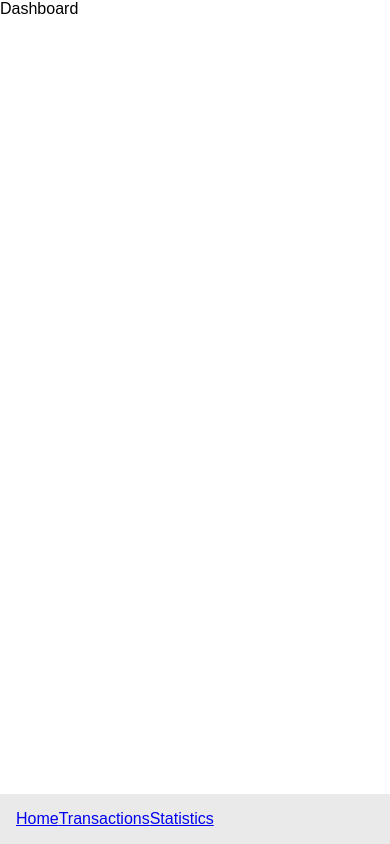
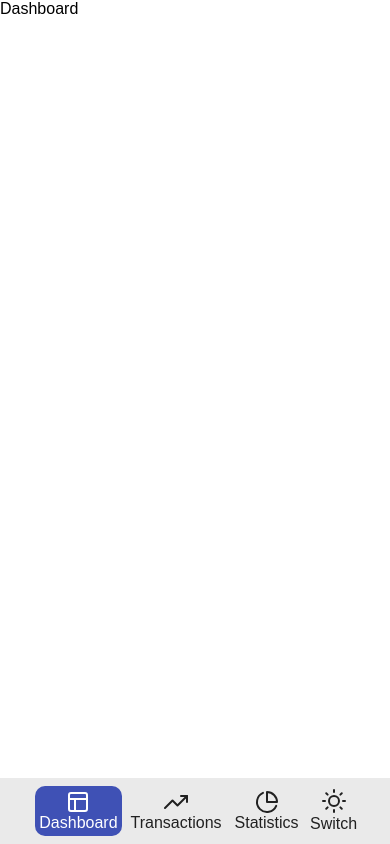
Before and after one commit to alexanderivanov2/budget-app, a React (Vite) app: page / in a window 390 px wide. Built offline with nearby package versions, Linux system fonts and the light colour scheme.

Commit message:
implement initial design for mobile nav menu

```diff
--- /dev/null
+++ b/src/components/mobileMenu/MobileMenu.module.scss
@@ -0,0 +1,33 @@
+.mobile-menu {
+    position: fixed;
+    display: flex;
+    justify-content: center;
+    align-items: center;
+    width: 100%;
+    padding: .5rem 0;
+    bottom: 0;
+    background-color: var(--color-surface);
+
+    .mobile-nav {
+        display: flex;
+        justify-content: center;
+        align-items: center;
+        gap: 5px;
+
+        .mobile-nav-item {
+            display: flex;
+            flex-direction: column;
+            justify-content: center;
+            align-items: center;
+            text-decoration: none;
+            color: var(--color-text-primary);
+            padding: .25rem;
+
+            &.active {
+                background-color: var(--color-primary);
+                color: var(--color-on-primary);
+                border-radius: 10px;
+            }
+        }
+    }
+}
--- a/src/components/mobileMenu/MobileMenu.tsx
+++ b/src/components/mobileMenu/MobileMenu.tsx
@@ -1,13 +1,46 @@
-import { Link } from "react-router-dom"
+import { Layout, PieChart, TrendingUp } from "react-feather";
+import { Link, useLocation } from "react-router-dom";
+import ThemeToggle from "../ui/ThemeToggle";
+import s from './MobileMenu.module.scss';
+
+const ICON_SIZE = 24;
+
+const MOBILE_NAV = [
+  {
+    to: '/',
+    title: 'Dashboard',
+    icon: <Layout size={ICON_SIZE} />
+  },
+  {
+    to: '/transactions',
+    title: 'Transactions',
+    icon: <TrendingUp size={ICON_SIZE} />
+  },
+  {
+    to: '/statistics',
+    title: 'Statistics',
+    icon: <PieChart size={ICON_SIZE} />
+  },
+]
 
 export const MobileMenu = () => {
+  const { pathname } = useLocation();
   return (
-    <div className="mobile-menu">
-      <nav>
-        <Link to="/">Home</Link>
-        <Link to="/transactions">Transactions</Link>
-        <Link to="/statistics">Statistics</Link>
+    <div className={s['mobile-menu']}>
+      <nav className={s['mobile-nav']}>
+        {MOBILE_NAV.map(({ to, title, icon }) => {
+          return (
+            <Link to={to} key={title} className={`${s['mobile-nav-item']} ${to === pathname ? s['active'] : ''}`}>
+              {icon}
+              <p className={s['mobile-nav-item-title']}>
+                {title}
+              </p>
+            </Link>)
+        })}
       </nav>
+      <div className="mobile-menu-theme-switch">
+        <ThemeToggle text="Switch"/>
+      </div>
     </div>
   )
 }
--- a/src/components/sidebar/Sidebar.module.scss
+++ b/src/components/sidebar/Sidebar.module.scss
@@ -2,7 +2,7 @@
     display: flex;
     flex-direction: column;
     background-color: var(--color-surface);
-    transition: max-width .35s ease-in-out, flex-basis .5s ease-out;
+    transition: max-width .3s ease-in-out, flex-basis .5s ease-in-out;
 
     .sidebar-title {
         text-align: center;
--- a/src/styles/_layout.scss
+++ b/src/styles/_layout.scss
@@ -40,13 +40,13 @@ body {
             min-height: 100vh;
         }
 
-        .mobile-menu {
-            position: fixed;
-            width: 100%;
-            padding: 1rem;
-            bottom: 0;
-            background-color: var(--color-surface);
-        }
+        // .mobile-menu {
+        //     position: fixed;
+        //     width: 100%;
+        //     padding: 1rem;
+        //     bottom: 0;
+        //     background-color: var(--color-surface);
+        // }
     }
 }
 
@@ -60,3 +60,20 @@ body {
         color: var(--color-text-primary);
     }
 }
+
+.mobile-menu-theme-switch {
+    .theme-switch {
+        width: 100%;
+        background-color: transparent;
+        border: none;
+        color: var(--color-text-primary);
+        padding: 0;
+        margin-left: 5px;
+
+        &-text {
+            line-height: 100%;
+            height: 18px;
+            font-size: 16px;
+        }
+    }
+}
```
